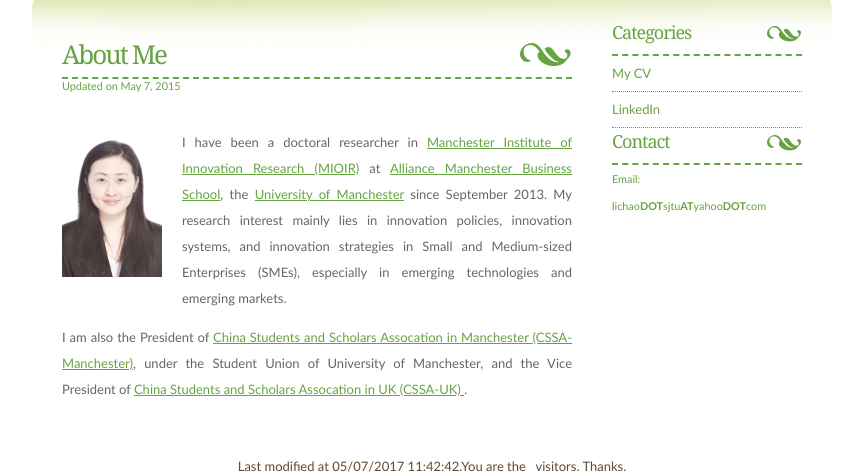
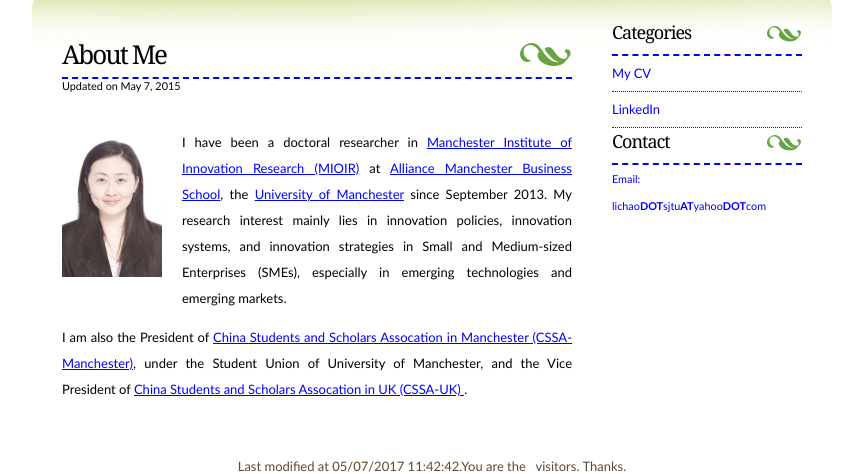
Before and after one commit to lichao-ambs/lichao-ambs.github.io, a plain HTML site: page index.html in a window 1280 px wide. Shown: the part 361-835 px from the top of the page, without its empty margins (208-1071 px from the left). Drawn offline with Linux system fonts and the light colour scheme.

Commit message:
Add files via upload

```diff
--- a/style.css
+++ b/style.css
@@ -15,7 +15,7 @@ body, th, td, input, textarea, select, option {
 h1, h2, h3 {
 	font-family: Georgia, "Times New Roman", Times, serif;
 	font-weight: normal;
-	color: #66A342;
+	color: #000000;
 }
 
 h1 {
@@ -44,7 +44,7 @@ blockquote {
 	line-height: 1.6em;
 	font-style: italic;
 	font-family: Georgia, 'Times New Roman', Times, serif;
-	color: #66A342;
+	color: #000000;
 }
 
 blockquote p, blockquote ul, blockquote ol {
@@ -53,11 +53,11 @@ blockquote p, blockquote ul, blockquote ol {
 }
 
 a {
-	color: #66A342;
+	color: #0000FF;
 }
 
 a:hover {
-	color: #66A342;
+	color: #000066;
 }
 
 hr {
@@ -123,7 +123,7 @@ hr {
 	width: 530px;
 	margin: 0;
 	padding-left: 30px;
-	color: #666666;
+	color: #000000;
 }
 
 .post {
@@ -134,7 +134,7 @@ hr {
 	padding: 0 20px 5px 0px;
 	font-size: 26px;
 	background: url(images/img06.gif) no-repeat right 40%;
-	border-bottom: 2px #66A342 dashed;
+	border-bottom: 2px #0000FF dashed;
 	margin-right: 20px;
 }
 
@@ -148,12 +148,12 @@ hr {
 
 .byline {
 	margin: -25px 20px 0 0px;
-	color: #66A342;
+	color: #000000;
 }
 
 .meta {
 	text-align: left;
-	color: #66A342;
+	color: #000000;
 	padding: 5px 20px 5px 25px;
 	background: url(images/img07.gif) no-repeat left 50%;
 	font-family: Georgia, "Times New Roman", Times, serif;
@@ -170,7 +170,7 @@ hr {
 }
 
 .meta a {
-	color: #66A342;
+	color: #000000;
 }
 
 .navigation {
@@ -223,7 +223,7 @@ hr {
 	width: 210px;
 	margin-bottom: 10px;
 	padding-right: 30px;
-	color: #66A342;
+	color: #0000FF;
 }
 
 #sidebar ul {
@@ -246,16 +246,16 @@ hr {
 	margin: 0 0 0 0;
 	margin: 0 0 0 0;
 	line-height: 35px;
-	border-bottom: 1px #66A342 dotted;
+	border-bottom: 1px #0000FF dotted;
 }
 
 #sidebar h2 {
 	margin: 0px 0 0 20px;
 	height: 35px;
 	font-size: 18px;
-	color: #66A342;
+	color: #000000;
 	background: url(images/img04.gif) no-repeat right 30%;
-	border-bottom: 2px #66A342 dashed;
+	border-bottom: 2px #0000FF dashed;
 }
 
 #sidebar a {
@@ -276,7 +276,7 @@ hr {
 	display: block;
 	width: 230px;
 	padding: 2px 5px;
-	border: 1px solid #3DD1FF;
+	border: 1px solid #0000FF;
 	background: #FFFFFF url(images/img05.jpg) repeat-x;
 }
 
```
